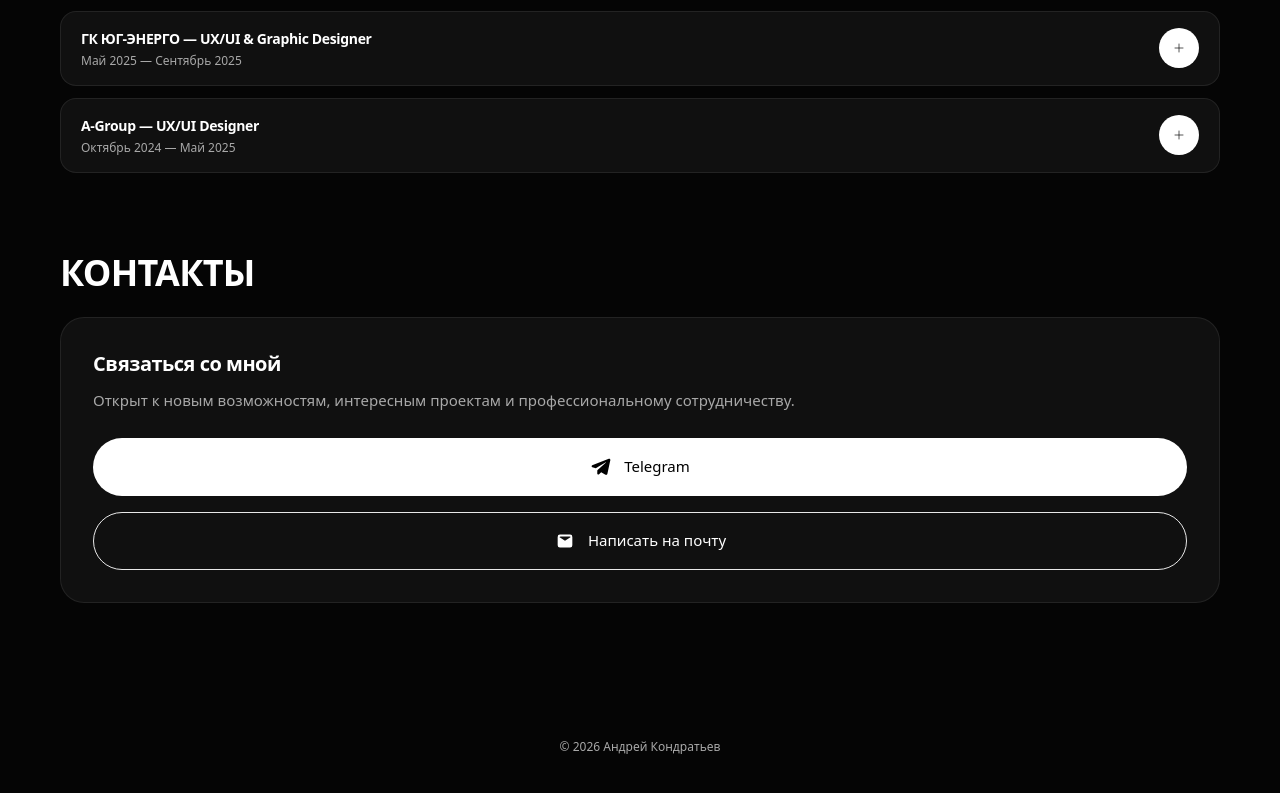
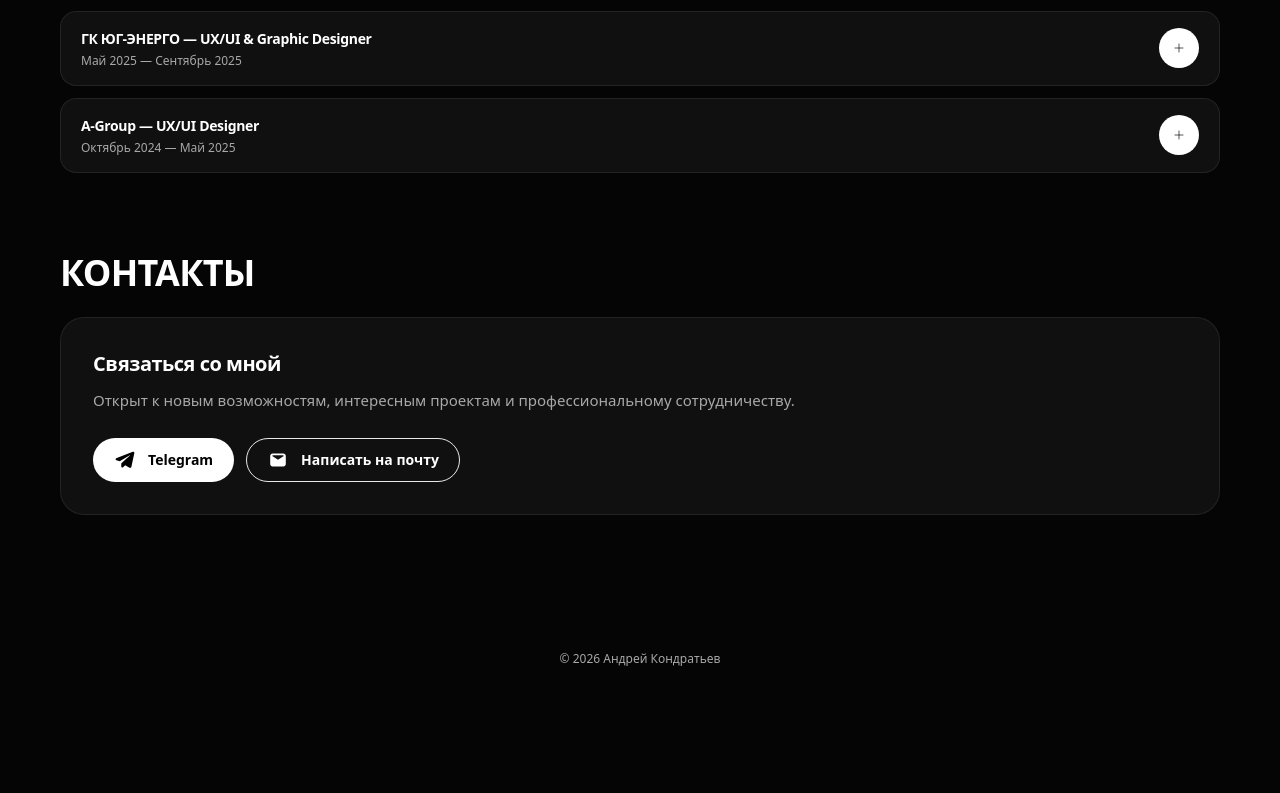
Before and after one commit to thekondratevmma-droid/kondratev, a Next.js app: page / in a window 1280 px wide. Shown: the part 1558-2351 px from the top of the page. After the commit the page ends 2265 px from the top, so only its background shows below. Built offline with nearby package versions, Linux system fonts and the light colour scheme.

Commit message:
Align desktop contact CTAs with hero and refine mail icon

```diff
--- a/src/components/sections/Contacts.tsx
+++ b/src/components/sections/Contacts.tsx
@@ -35,7 +35,7 @@ function MailIcon() {
       aria-hidden
     >
       <path
-        d="M4 7.5A2.5 2.5 0 0 1 6.5 5h11A2.5 2.5 0 0 1 20 7.5v9A2.5 2.5 0 0 1 17.5 19h-11A2.5 2.5 0 0 1 4 16.5v-9Zm1.7.2L12 11.8l6.3-4.1c-.2-.4-.6-.7-1.1-.7h-10c-.5 0-.9.3-1.1.7Z"
+        d="M3.5 7.75C3.5 6.23122 4.73122 5 6.25 5H17.75C19.2688 5 20.5 6.23122 20.5 7.75V16.25C20.5 17.7688 19.2688 19 17.75 19H6.25C4.73122 19 3.5 17.7688 3.5 16.25V7.75ZM6.15155 7.03055C5.9625 7.15658 5.80159 7.33761 5.68334 7.56187L12 11.7725L18.3167 7.56187C18.1984 7.33761 18.0375 7.15658 17.8485 7.03055C17.7632 6.97371 17.6628 6.94336 17.5603 6.94336H6.43966C6.33719 6.94336 6.23679 6.97371 6.15155 7.03055Z"
         fill="currentColor"
       />
     </svg>
@@ -63,15 +63,15 @@ export function Contacts({ lang }: ContactsProps) {
               {c.cardDesc[lang]}
             </p>
 
-            <div className="mt-6 flex flex-col gap-4">
+            <div className="mt-6 flex flex-col gap-4 md:flex-row md:items-center md:gap-3">
               <a
                 href="https://t.me/Mysterious_Nomad"
                 target="_blank"
                 rel="noreferrer"
                 className={[
-                  "inline-flex h-[58px] w-full items-center justify-center rounded-full px-6",
+                  "inline-flex h-[58px] w-full items-center justify-center rounded-full px-6 md:h-11 md:w-auto md:shrink-0 md:whitespace-nowrap md:px-5",
                   "border border-transparent bg-[var(--btn-solid-bg)] text-[var(--btn-solid-fg)]",
-                  "text-[15px] font-medium",
+                  "text-[15px] font-medium md:text-sm md:font-semibold",
                   "transition-colors",
                   "hover:border-[var(--btn-solid-hover-border)] hover:bg-transparent hover:text-[var(--btn-solid-hover-fg)]",
                 ].join(" ")}
@@ -84,9 +84,9 @@ export function Contacts({ lang }: ContactsProps) {
               <a
                 href="mailto:thekondratevtkd@mail.ru"
                 className={[
-                  "inline-flex h-[58px] w-full items-center justify-center rounded-full px-6",
+                  "inline-flex h-[58px] w-full items-center justify-center rounded-full px-6 md:h-11 md:w-auto md:shrink-0 md:whitespace-nowrap md:px-5",
                   "border border-[var(--btn-outline-border)] bg-transparent text-[var(--btn-outline-fg)]",
-                  "text-[15px] font-medium",
+                  "text-[15px] font-medium md:text-sm md:font-semibold",
                   "transition-colors",
                   "hover:border-[var(--btn-outline-hover-border)] hover:bg-[var(--btn-outline-hover-bg)] hover:text-[var(--btn-outline-hover-fg)]",
                 ].join(" ")}
```
